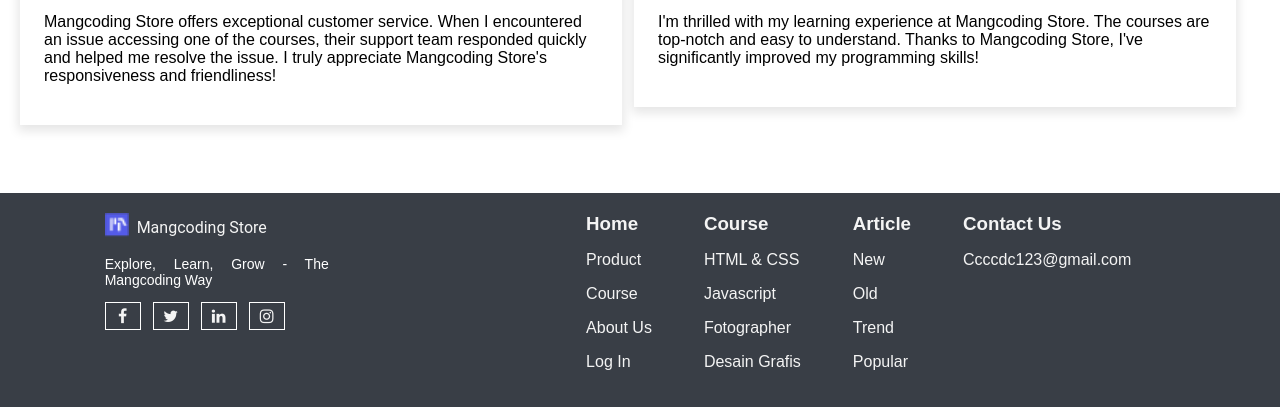
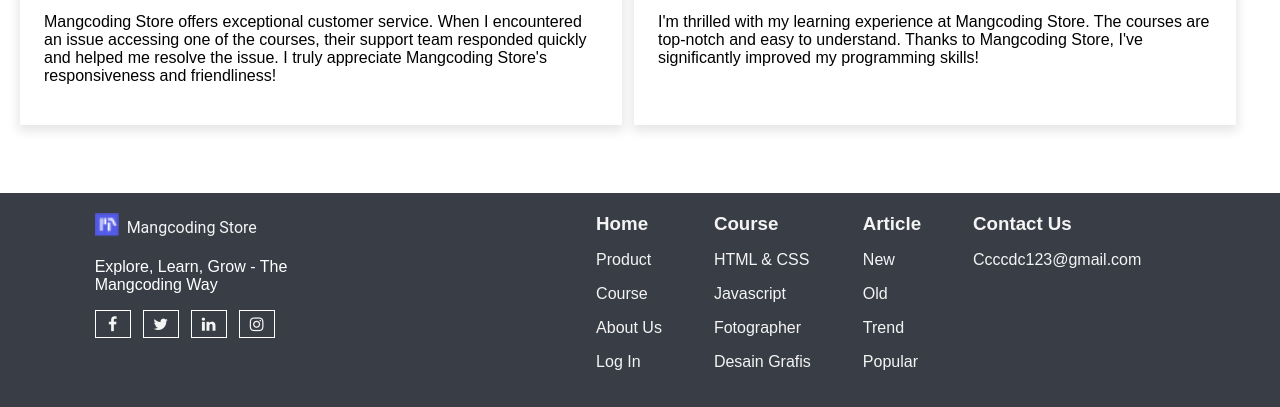
Before and after one commit to fakhrimuh/Belajar-Dasar-Pemrograman-Web, a plain HTML site: page index.html in a window 1280 px wide. Shown: the part 2224-2631 px from the top of the page. Drawn offline with Linux system fonts and the light colour scheme.

Commit message:
fixing footerDesc font size and testimonialCard height

```diff
--- a/style.css
+++ b/style.css
@@ -247,7 +247,6 @@ section {
 
 .testimonialCard {
   width: 50%;
-  height: fit-content;
   box-shadow: 0px 4px 10px 2px rgba(0, 0, 0, 0.1);
   background-color: #ffffff;
   padding: 24px;
@@ -310,8 +309,7 @@ footer {
 #footerDesc {
   font-family: "Poppins", sans-serif;
   color: #ffffff;
-  text-align: justify;
-  font-size: 14px;
+  font-size: 16px;
   width: 80%;
 }
 
```
